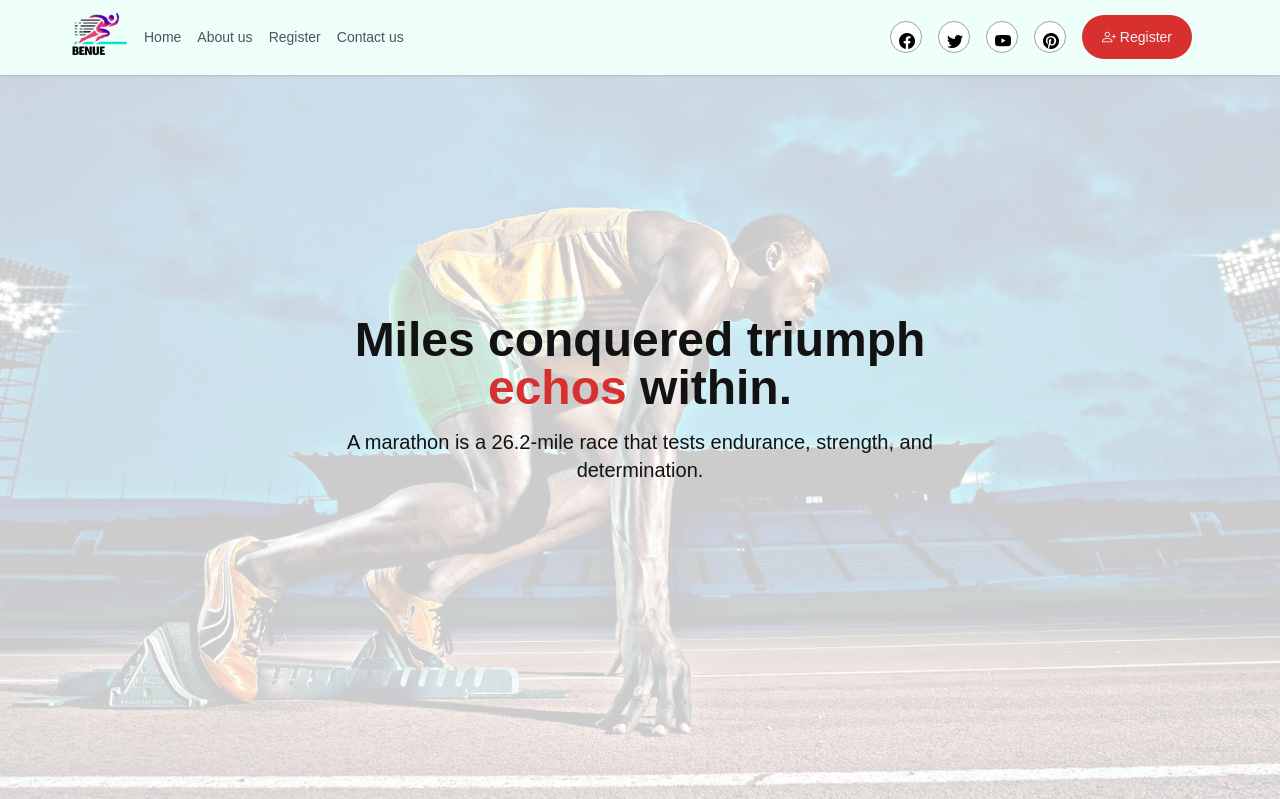
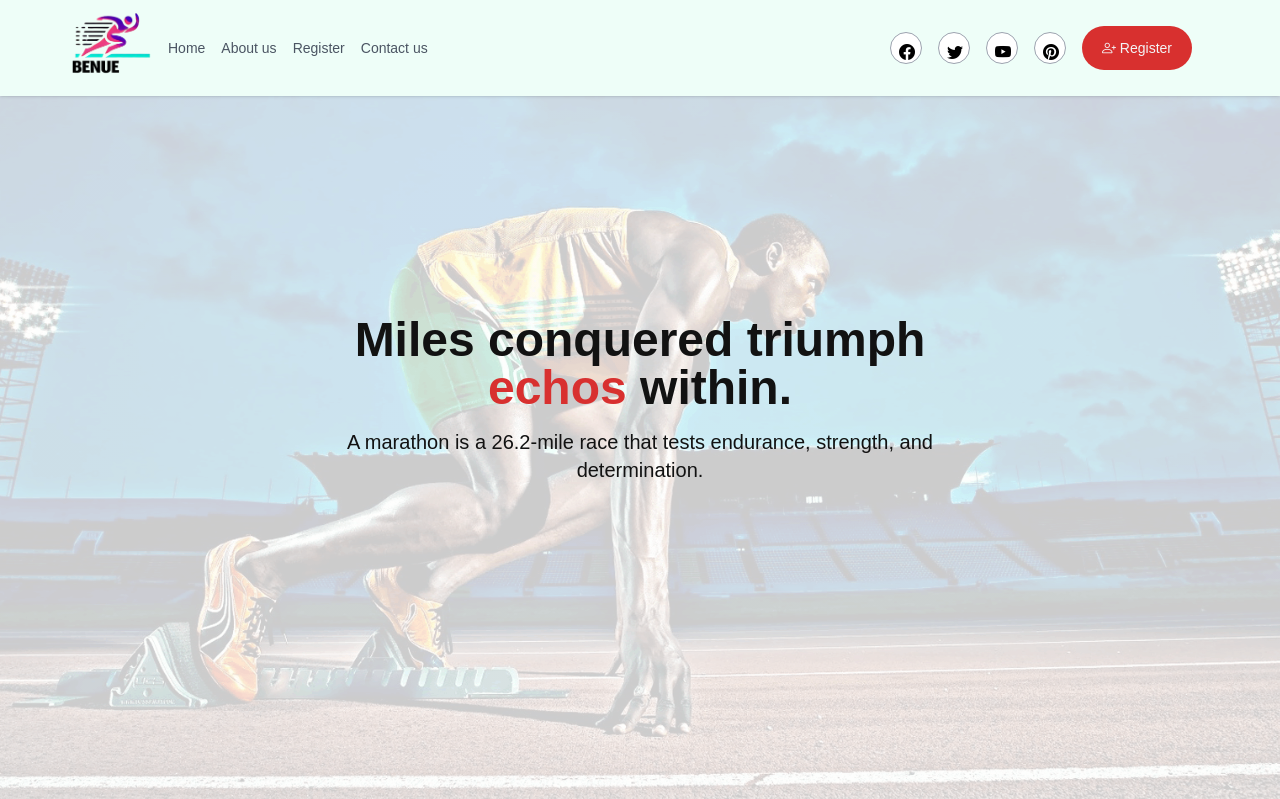
Before and after one commit to dev-henen/benue-international-marathon, a PHP site: template app/templates/home.twig in a window 1280 px wide. Shown: the top 799 px of the page. Run offline with PHP 8.4, Linux system fonts and the light colour scheme; the template is opened without the code that fills it, so the values that code supplies are empty; some libraries are stand-ins or nearby versions.

Commit message:
Adjusted the top navigation logo

```diff
--- a/app/templates/header.twig
+++ b/app/templates/header.twig
@@ -1,11 +1,11 @@
 <div class="fixed top-0 left-0 w-full z-40 bg-light dark:bg-dark shadow top-nav">
-	<div class="content py-1 md:py-3">
+	<div class="content py-2 md:py-3">
 		<nav class="flex items-center justify-between">
 			<div>
 				<ul class="flex items-center gap-4 text-sm">
 					<li>
 						<a href="/">
-							<img src="/assets/images/logo.png" alt="logo" width="70" class="invert dark:invert-0 w-10 md:w-14" />
+							<img src="/assets/images/logo.png" alt="logo" width="70" class="invert dark:invert-0 w-14 md:w-20" />
 						</a>
 					</li>
 					{% set navLinks %}
--- a/public_html/assets/css/style.css
+++ b/public_html/assets/css/style.css
@@ -956,6 +956,14 @@ a:hover {
   width: 2.5rem;
 }
 
+.w-11 {
+  width: 2.75rem;
+}
+
+.w-14 {
+  width: 3.5rem;
+}
+
 .max-w-\[600px\] {
   max-width: 600px;
 }
```
